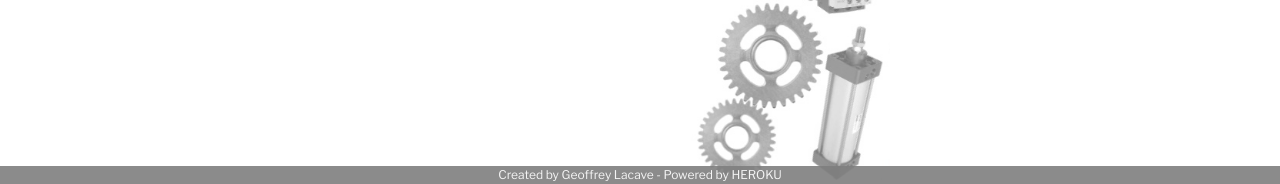
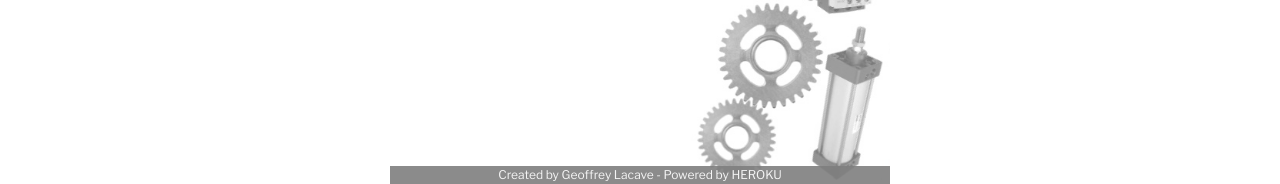
Before and after one commit to Geofflac/ebusinesscard, a website: page Public/index.html in a window 1280 px wide. Shown: the part 616-800 px from the top of the page. Drawn offline with nearby package versions, Linux system fonts and the light colour scheme; no server answers.

Commit message:
footer edited

```diff
--- a/Public/index.css
+++ b/Public/index.css
@@ -66,7 +66,7 @@ img {
 
 .footer {
     font-size: 12px;
-    min-width: 100vw;
+    width: 100vw;
     max-width: 500px;
     bottom: 0;
     margin-left: auto;
```
